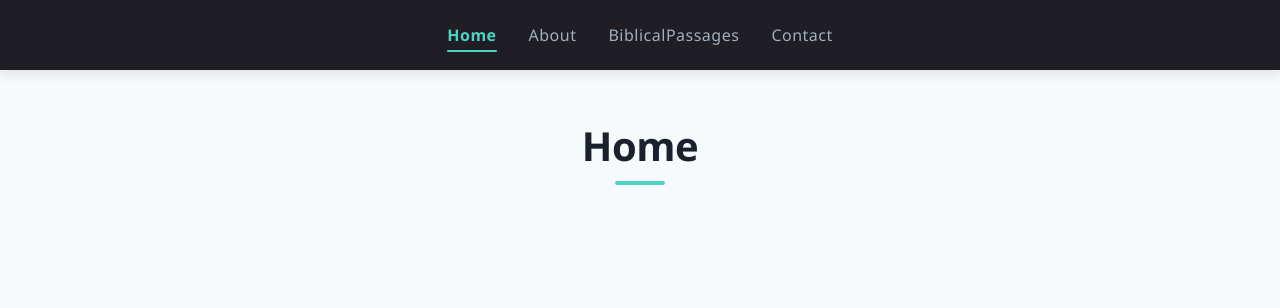
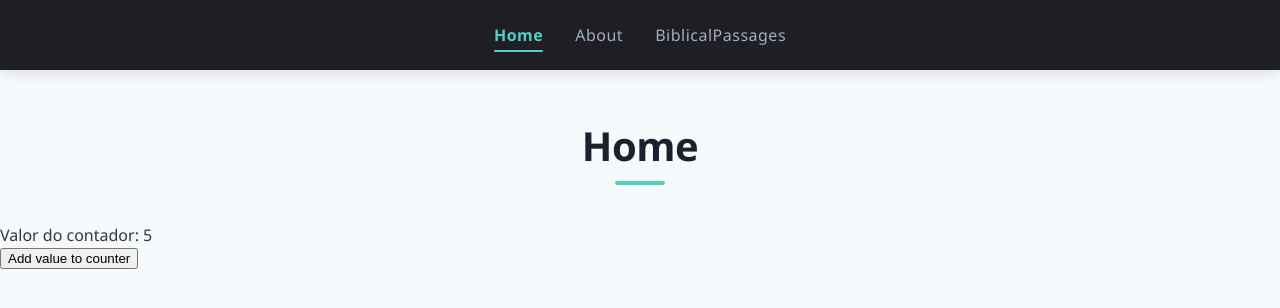
Before and after one commit to Ismael-g5/estudo_react, a React (Create React App) app in the folder 9_CONTEXT_API/context-api/: page / in a window 1280 px wide. Shown: the top 308 px of the page. Built offline with nearby package versions, Linux system fonts and the light colour scheme.

Commit message:
useContext refatorado com hook

```diff
--- /dev/null
+++ b/9_CONTEXT_API/context-api/src/components/ChangeCount.js
@@ -0,0 +1,17 @@
+// 3 - alterando o context
+import { useContext } from "react";
+import { CounterContext } from "../context/CounterContext";
+
+
+const ChangeCount = () => {
+  const {count, setCount} = useContext(CounterContext);
+
+    return (
+    <div>
+        <button onClick={() => setCount(count + 1)}>Add value to counter</button>
+
+    </div>
+  )
+}
+
+export default ChangeCount
--- /dev/null
+++ b/9_CONTEXT_API/context-api/src/context/CounterContext.js
@@ -0,0 +1,16 @@
+// 1 - criar context
+import { createContext } from "react";
+import { useState } from 'react';
+
+export const CounterContext = createContext();
+
+// 2 - criar provider
+export const CounterContextProvider = ({ children }) => {
+  const [count, setCount] = useState(5);
+
+  return (
+    <CounterContext.Provider value={{ count, setCount }}>
+      {children}
+    </CounterContext.Provider>
+  );
+};
--- /dev/null
+++ b/9_CONTEXT_API/context-api/src/hooks/UseCounterContext.js
@@ -0,0 +1,11 @@
+import { useContext } from 'react';
+import { CounterContext } from '../context/CounterContext';
+
+export const useCounterContext = () => {
+    const context = useContext(CounterContext);
+
+    if(!context) {
+        throw new Error('useCounterContext must be used within a CounterContextProvider');
+    }
+    return context;
+}
--- a/9_CONTEXT_API/context-api/src/index.js
+++ b/9_CONTEXT_API/context-api/src/index.js
@@ -4,10 +4,17 @@ import './index.css';
 import App from './App';
 import reportWebVitals from './reportWebVitals';
 
+//context provider
+import { CounterContextProvider } from './context/CounterContext';
+
 const root = ReactDOM.createRoot(document.getElementById('root'));
 root.render(
   <React.StrictMode>
-    <App />
+
+    {/* criando provider*/}
+    <CounterContextProvider>
+      <App />
+    </CounterContextProvider>
   </React.StrictMode>
 );
 
--- a/9_CONTEXT_API/context-api/src/pages/Contact.js
+++ b/9_CONTEXT_API/context-api/src/pages/Contact.js
@@ -1,5 +1,6 @@
 
 export const order = 3;
+export const menu= false;
 
 const Contact = () => {
   return (
--- a/9_CONTEXT_API/context-api/src/pages/Home.js
+++ b/9_CONTEXT_API/context-api/src/pages/Home.js
@@ -1,9 +1,29 @@
+//import {useContext} from 'react';
+
+//import { CounterContext } from '../context/CounterContext';
+
+import ChangeCount from '../components/ChangeCount';
+
+// 4 - refatorando o context com hook
+import { useCounterContext } from '../hooks/UseCounterContext';
+
 export const order = 0; // Home vem primeiro
 //export const menu = false; a Home se descomentado, não aparece no menu
 
 const Home = () => {
+
+  const {count} = useCounterContext();
   return (
-    <div><h1>Home</h1></div>
+    <div><h1>Home</h1>
+    <div>Valor do contador: {count}</div>
+
+    {/* 3 - alterando o valor do context provider - counter*/}
+    <ChangeCount/>
+
+
+    </div>
+
+
   )
 }
 
```
